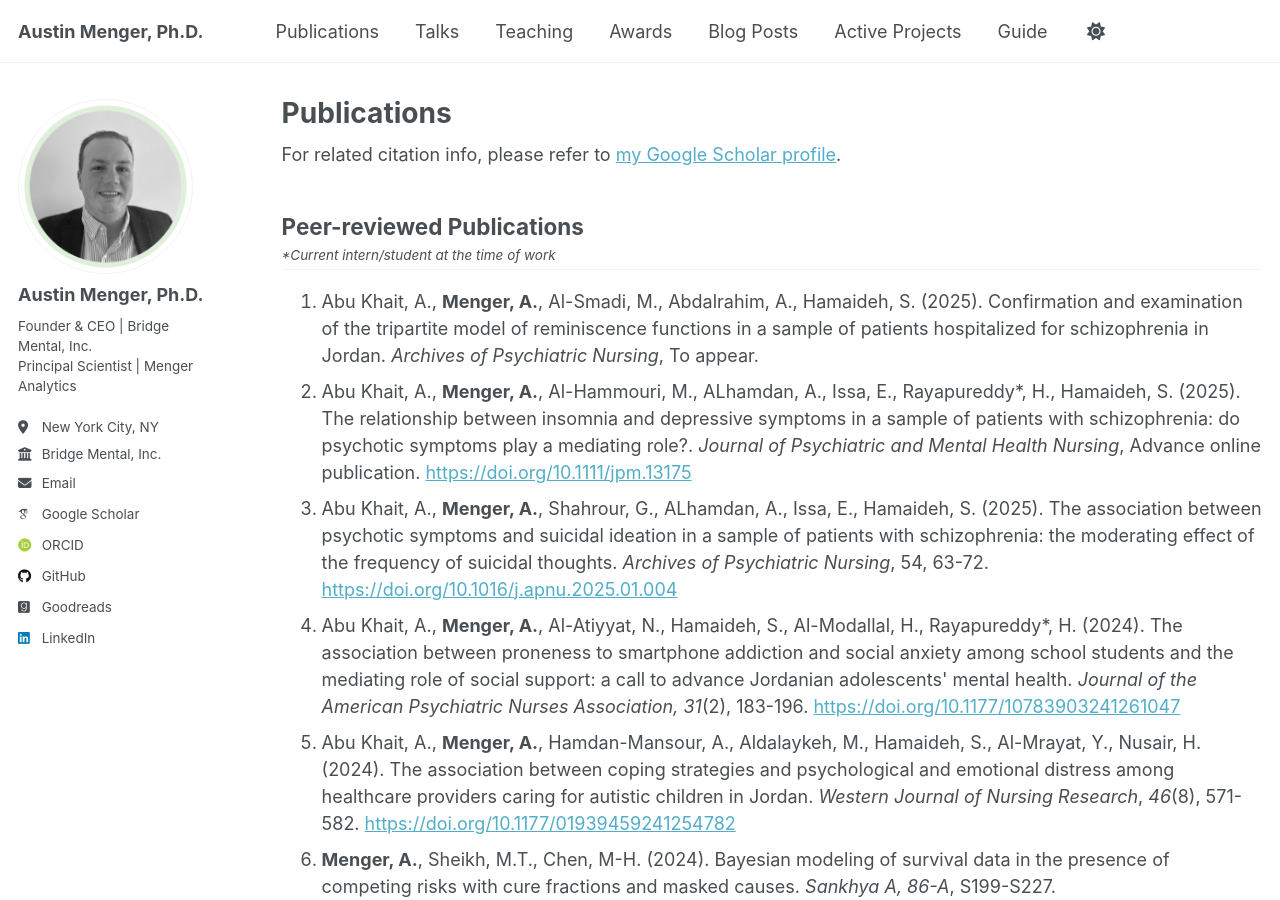
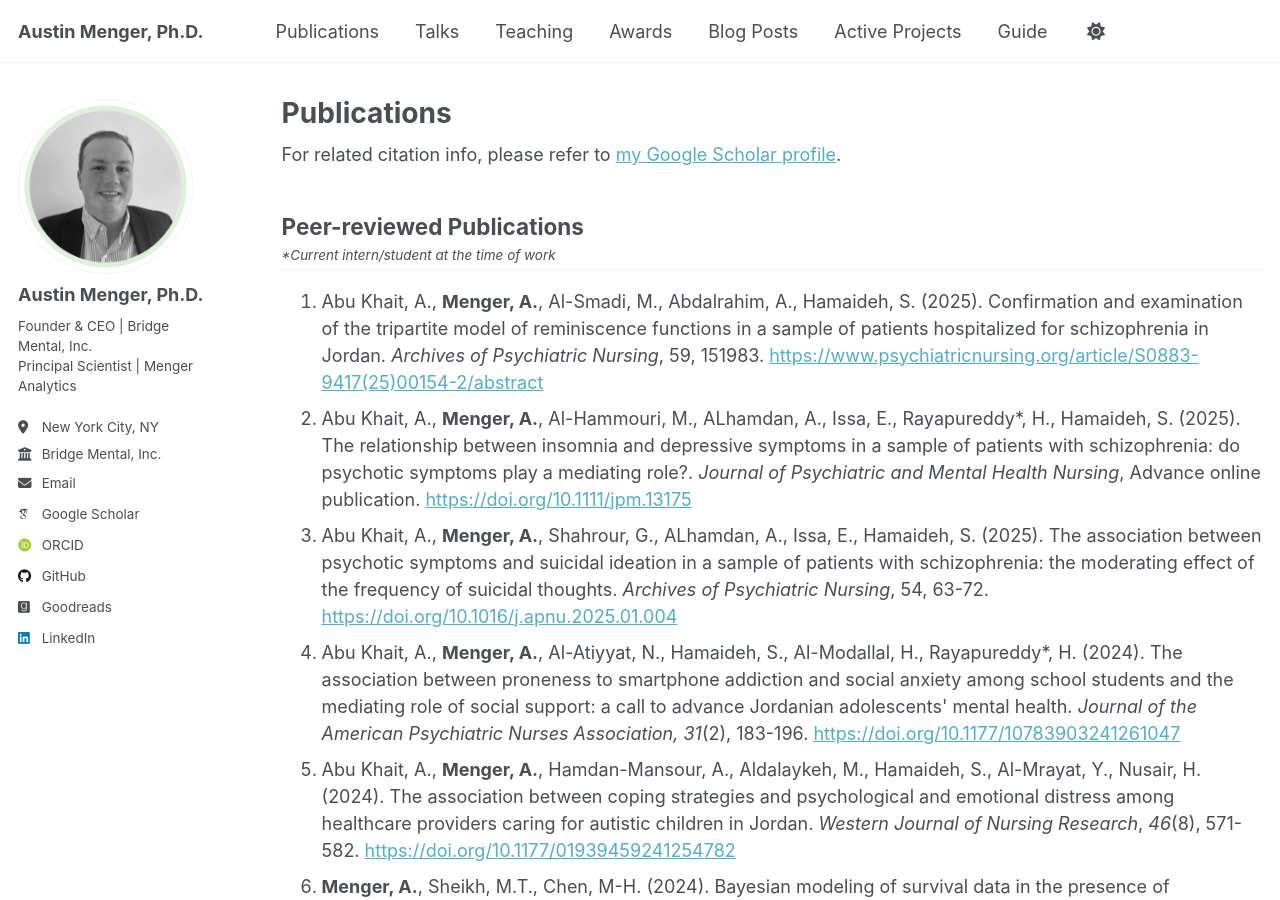
Before and after one commit to austinmenger/austinmenger.github.io, a Jekyll site: the page built from _pages/publications.html, in a window 1280 px wide and 900 px high. Built offline with Jekyll 4.4.1, drawn with Linux system fonts in a browser that asks for light colours; some web fonts are replaced.

Commit message:
Update publications.html

```diff
--- a/_pages/publications.html
+++ b/_pages/publications.html
@@ -20,7 +20,7 @@ author_profile: true
 <hr style="margin-top: 0.2em;" />
 
 <ol>
-  <li>Abu Khait, A., <strong> Menger, A.</strong>, Al-Smadi, M., Abdalrahim, A., Hamaideh, S. (2025). Confirmation and examination of the tripartite model of reminiscence functions in a sample of patients hospitalized for schizophrenia in Jordan.<em> Archives of Psychiatric Nursing</em>, To appear. </li>
+  <li>Abu Khait, A., <strong> Menger, A.</strong>, Al-Smadi, M., Abdalrahim, A., Hamaideh, S. (2025). Confirmation and examination of the tripartite model of reminiscence functions in a sample of patients hospitalized for schizophrenia in Jordan.<em> Archives of Psychiatric Nursing</em>, 59, 151983. <a href="https://www.psychiatricnursing.org/article/S0883-9417(25)00154-2/abstract">https://www.psychiatricnursing.org/article/S0883-9417(25)00154-2/abstract</a></li>
   <li>Abu Khait, A., <strong> Menger, A.</strong>, Al-Hammouri, M., ALhamdan, A., Issa, E., Rayapureddy*, H., Hamaideh, S. (2025). The relationship between insomnia and depressive symptoms in a sample of patients with schizophrenia: do psychotic symptoms play a mediating role?.<em> Journal of Psychiatric and Mental Health Nursing</em>, Advance online publication. <a href="https://doi.org/10.1111/jpm.13175">https://doi.org/10.1111/jpm.13175</a> </li>
   <li>Abu Khait, A., <strong> Menger, A.</strong>, Shahrour, G., ALhamdan, A., Issa, E., Hamaideh, S. (2025). The association between psychotic symptoms and suicidal ideation in a sample of patients with schizophrenia: the moderating effect of the frequency of suicidal thoughts.<em> Archives of Psychiatric Nursing</em>, 54, 63-72. <a href="https://doi.org/10.1016/j.apnu.2025.01.004">https://doi.org/10.1016/j.apnu.2025.01.004</a></li>
   <li>Abu Khait, A., <strong> Menger, A.</strong>, Al-Atiyyat, N., Hamaideh, S., Al-Modallal, H., Rayapureddy*, H. (2024). The association between proneness to smartphone addiction and social anxiety among school students and the mediating role of social support: a call to advance Jordanian adolescents' mental health.<em> Journal of the American Psychiatric Nurses Association, 31</em>(2), 183-196. <a href="https://doi.org/10.1177/10783903241261047">https://doi.org/10.1177/10783903241261047</a></li>
```
